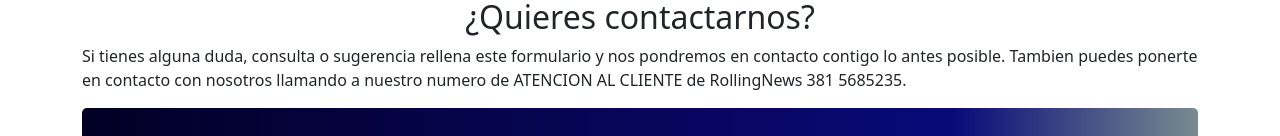
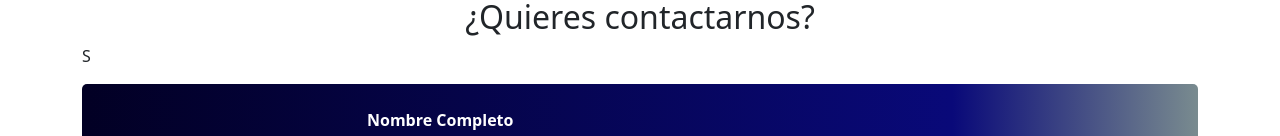
Before and after one commit to nicosalasaraoz/tuciudadania, a React (Create React App) app: page /PaginaContacto in a window 1280 px wide. Shown: the part 622-758 px from the top of the page. Built offline with nearby package versions, Linux system fonts and the light colour scheme; no server answers.

Commit message:
update cards, main

```diff
--- a/src/Components/views/Main.jsx
+++ b/src/Components/views/Main.jsx
@@ -1,27 +1,27 @@
 import React from "react";
 import { Container} from 'react-bootstrap';
 import Header from "./Header";
-// import Articles from "./news/Articles";
-// import { useState, useEffect } from "react";
-// import { consultarAPI } from "../helpers/queries";
+import Articles from "./news/Articles";
+import { useState, useEffect } from "react";
+import { consultarAPI } from "../helpers/queries";
 
 const Main = ({setSearchState, searchState, setCategory}) => {
-  // const [News, setNews] = useState([]);
+  const [News, setNews] = useState([]);
 
-  //   useEffect(() => {
-  //       consultarAPI().then((respuesta) => {
-  //           setNews(respuesta);
-  //       });
-  //   }, []);
+    useEffect(() => {
+        consultarAPI().then((respuesta) => {
+            setNews(respuesta);
+        });
+    }, []);
   return (
     <>
       <Header setSearchState={setSearchState} searchState={searchState} setCategory={setCategory}/>
       <Container>
       <h1 className="display-3 py-3 text-center">Servicios</h1>
       <hr />
-      {/* <div className="cards">
+      <div className="cards">
         {News.map((Art)=> <Articles key={Art._id} Art={Art}></Articles>)}
-      </div> */}
+      </div>
     </Container>
     </>
   );
--- a/src/Components/views/PaginaContacto.jsx
+++ b/src/Components/views/PaginaContacto.jsx
@@ -27,10 +27,7 @@ const PaginaContacto = () => {
       <h2 className="d-flex justify-content-center">¿Quieres contactarnos?</h2>
       <Container>
         <p>
-          Si tienes alguna duda, consulta o sugerencia rellena este formulario y
-          nos pondremos en contacto contigo lo antes posible. Tambien puedes
-          ponerte en contacto con nosotros llamando a nuestro numero de ATENCION
-          AL CLIENTE de RollingNews 381 5685235.
+          S
         </p>
       </Container>
       <Container>
```
